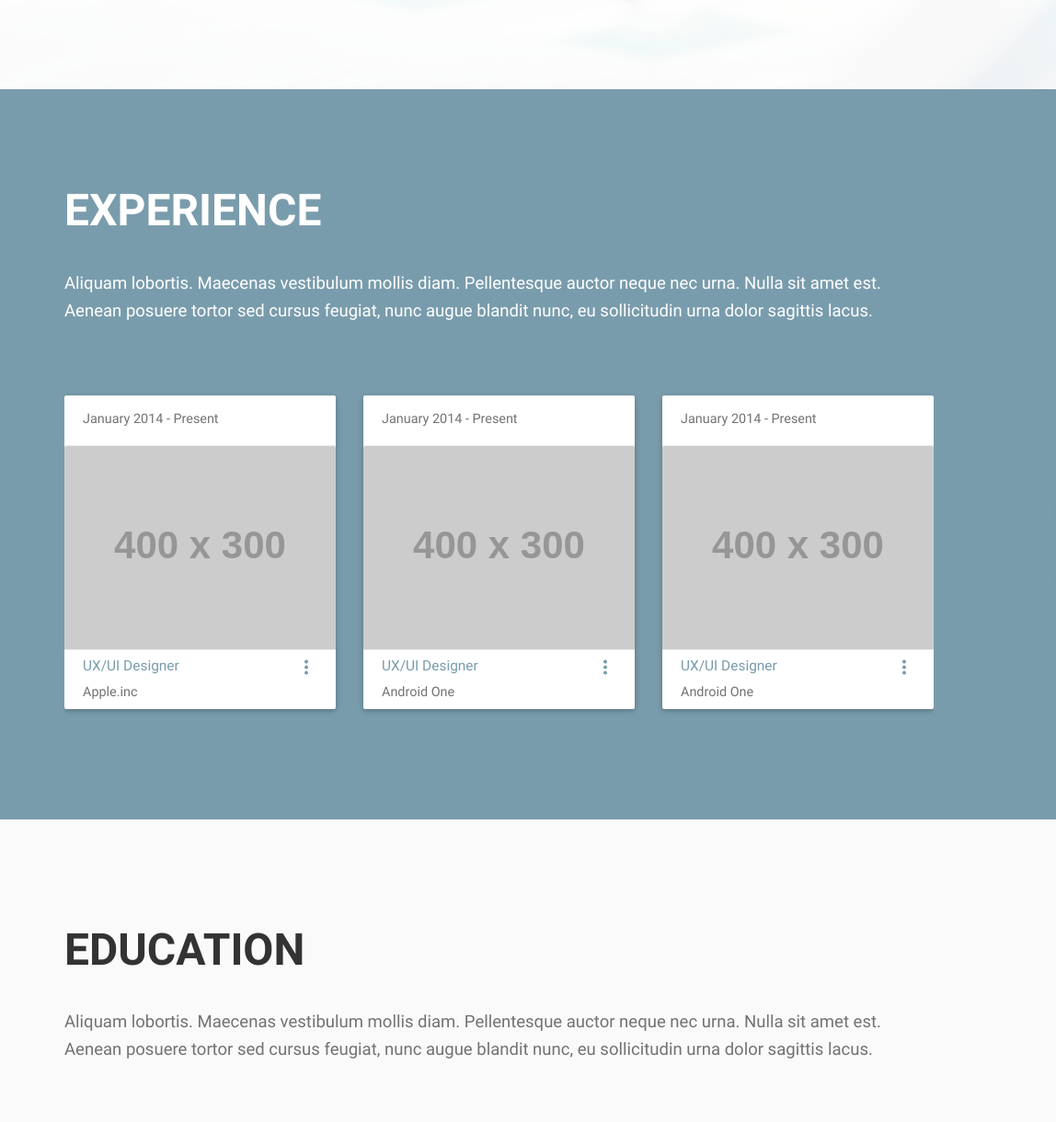
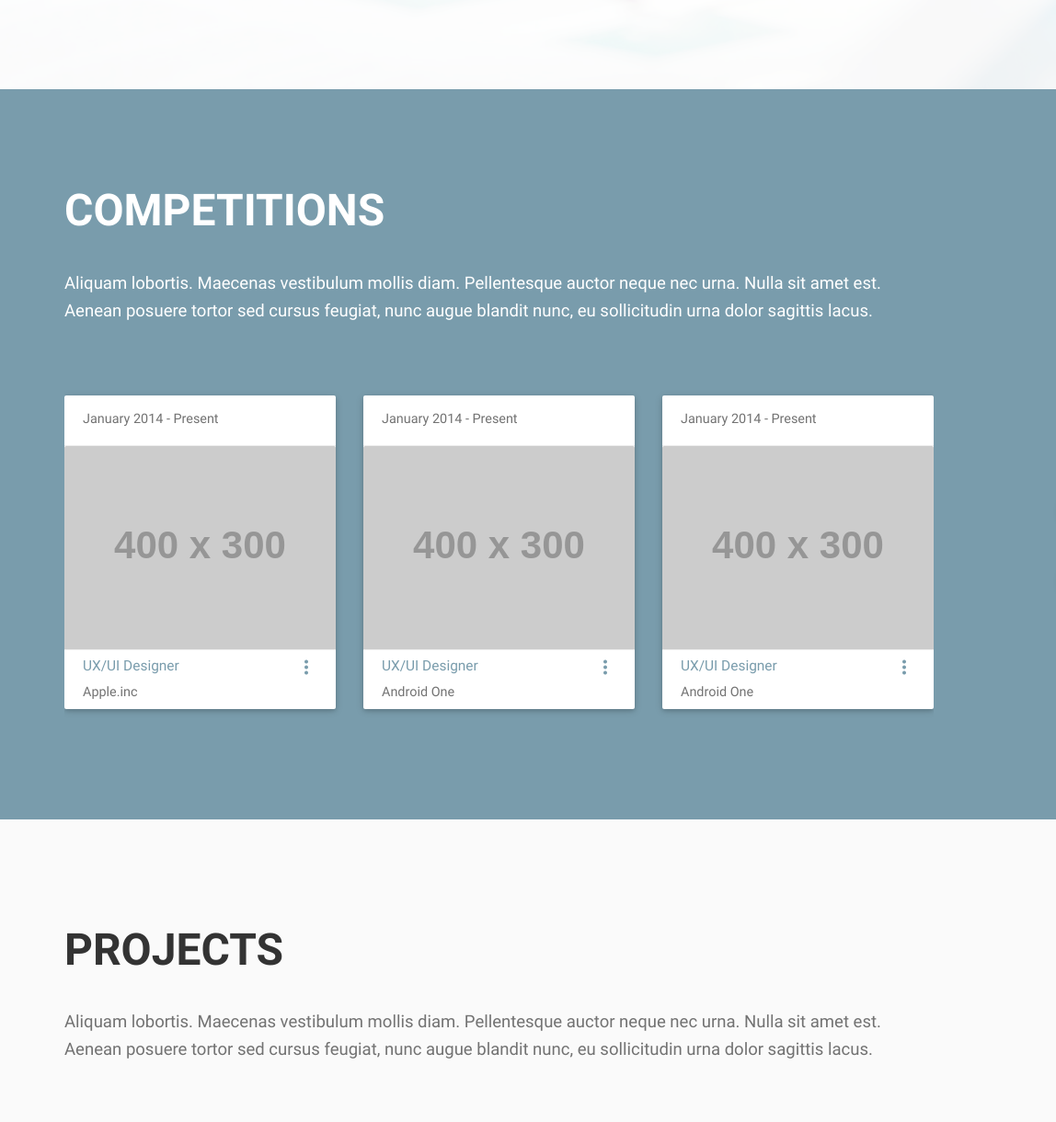
Before and after one commit to Ch3ck/mountain-hub.org, a plain HTML site: page index.html in a window 1280 px wide. Shown: the part 2247-3467 px from the top of the page at 92% size, 0-1148 px from the left. Drawn offline with nearby package versions, Linux system fonts and the light colour scheme; some packages are replaced by stand-ins of ours; placeholder pictures from the web are drawn by us; files whose address does not match are found by name.

Commit message:
Added changes to sub sections.

```diff
--- a/index.html
+++ b/index.html
@@ -531,7 +531,7 @@
                 <div class="row">
                   <div class="clearfix section-head experience-text">
                     <div class="col-sm-12">
-                      <h2 class="title">Experience</h2>
+                      <h2 class="title">Competitions</h2>
                       <p class="regular-text">Aliquam lobortis. Maecenas vestibulum mollis diam. Pellentesque auctor neque nec urna. Nulla sit amet est. Aenean posuere tortor sed cursus feugiat, nunc augue blandit nunc, eu sollicitudin urna dolor sagittis lacus.</p>
                     </div>
                   </div>
@@ -677,7 +677,7 @@
                 <div class="row">
                   <div class="clearfix section-head education-text">
                     <div class="col-sm-12">
-                      <h2 class="title">education</h2>
+                      <h2 class="title">Projects</h2>
                       <p class="regular-text">Aliquam lobortis. Maecenas vestibulum mollis diam. Pellentesque auctor neque nec urna. Nulla sit amet est. Aenean posuere tortor sed cursus feugiat, nunc augue blandit nunc, eu sollicitudin urna dolor sagittis lacus.</p>
                     </div>
                   </div>
```
